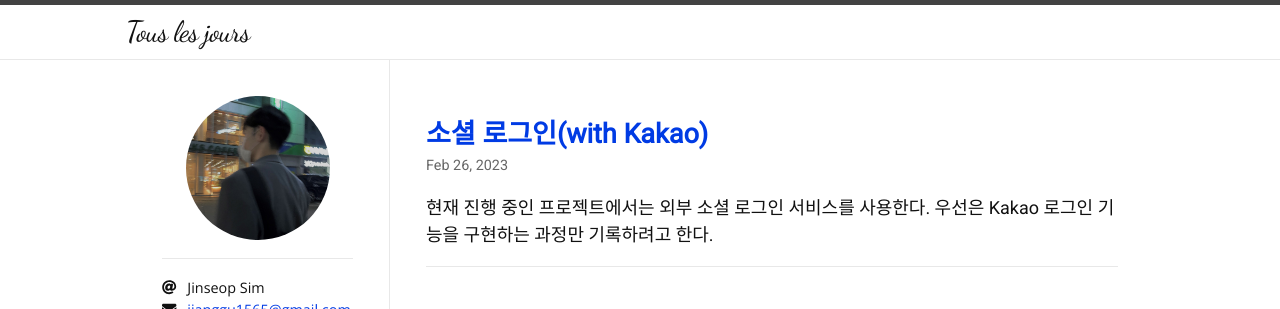
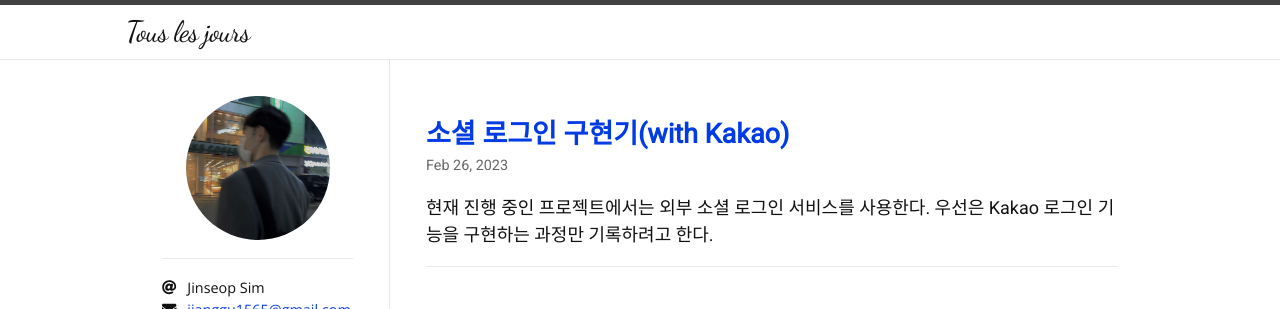
Before and after one commit to Jinseop-Sim/Jinseop-Sim.github.io, a Jekyll site: the page built from index.html, in a window 1280 px wide. Shown: the top 309 px of the page. Built offline with Jekyll 4.4.1, drawn with Linux system fonts in a browser that asks for light colours; nearby versions of some CDN libraries; some web fonts are replaced; the list of posts is cut into pages by our own code.

Commit message:
글 제목 수정

```diff
--- a/_posts/2023-02-26-oauth-api.md
+++ b/_posts/2023-02-26-oauth-api.md
@@ -1,6 +1,6 @@
 ---
 layout: post
-title: "소셜 로그인(with Kakao)"
+title: "소셜 로그인 구현기(with Kakao)"
 categories: ToyProject
 tags: [develop]
 author:
```
